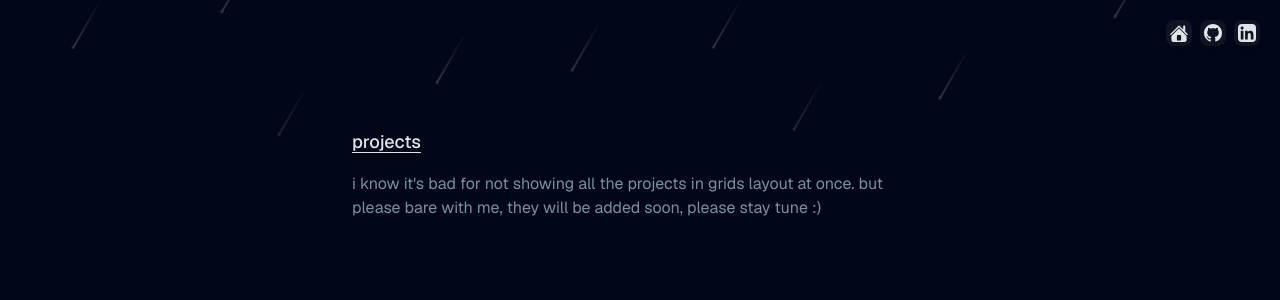
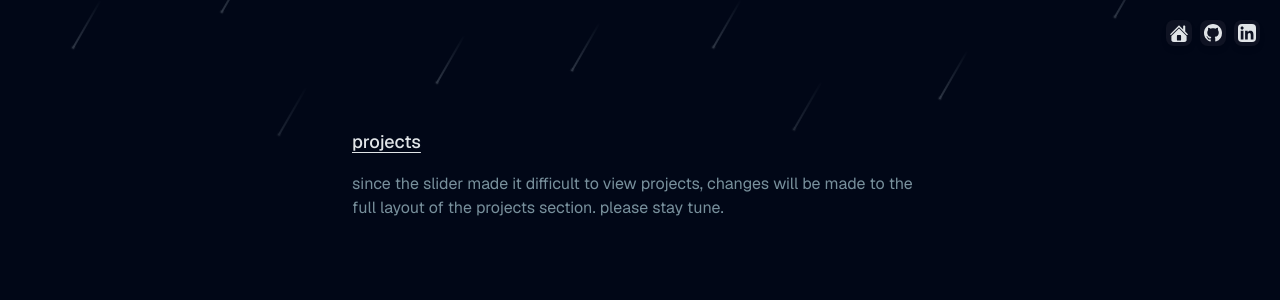
Before and after one commit to phuongwj/portfolio-101, a Next.js app: page /projects in a window 1280 px wide. Shown: the top 300 px of the page. Built offline with nearby package versions, Linux system fonts and the light colour scheme; no server answers.

Commit message:
short message

```diff
--- a/src/app/projects/page.jsx
+++ b/src/app/projects/page.jsx
@@ -10,7 +10,7 @@ export default function page() {
             <section className="w-full flex flex-col gap-4">
                 <h1 className="text-first text-lg font-medium underline underline-offset-4">projects</h1>
                 <section className="w-full flex flex-col gap-4">
-                    <p className="text-second">i know it's bad for not showing all the projects in grids layout at once. but please bare with me, they will be added soon, please stay tune :)</p>
+                    <p className="text-second">since the slider made it difficult to view projects, changes will be made to the full layout of the projects section. please stay tune.</p>
                 </section>
             </section>
         </main>
```
